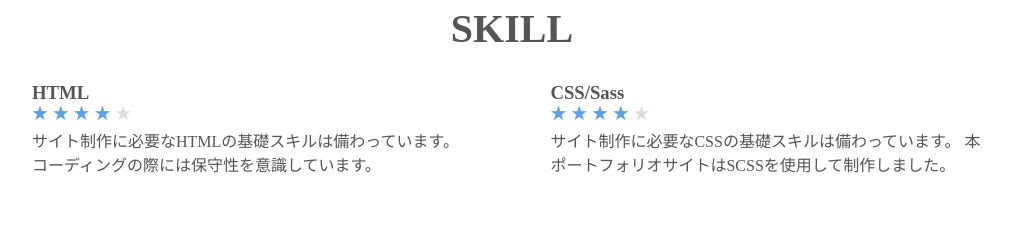
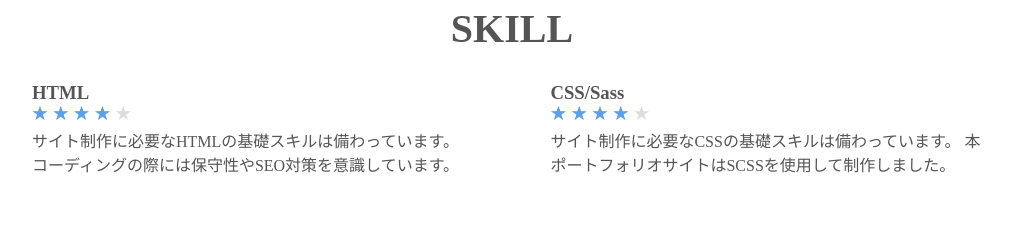
Before and after one commit to mahi2121/portfolio, a plain HTML site: page index.html in a window 1280 px wide. Shown: the part 1060-1286 px from the top of the page, without its empty margins (128-1139 px from the left). Drawn offline with nearby package versions, Linux system fonts and the light colour scheme; some packages are replaced by stand-ins of ours.

Commit message:
Update index.html

```diff
--- a/index.html
+++ b/index.html
@@ -104,7 +104,7 @@
                     </div>
                     <p class="skill-text">
                         サイト制作に必要なHTMLの基礎スキルは備わっています。
-                        コーディングの際には保守性を意識しています。
+                        コーディングの際には保守性やSEO対策を意識しています。
                     </p>
                 </div>
 
```
